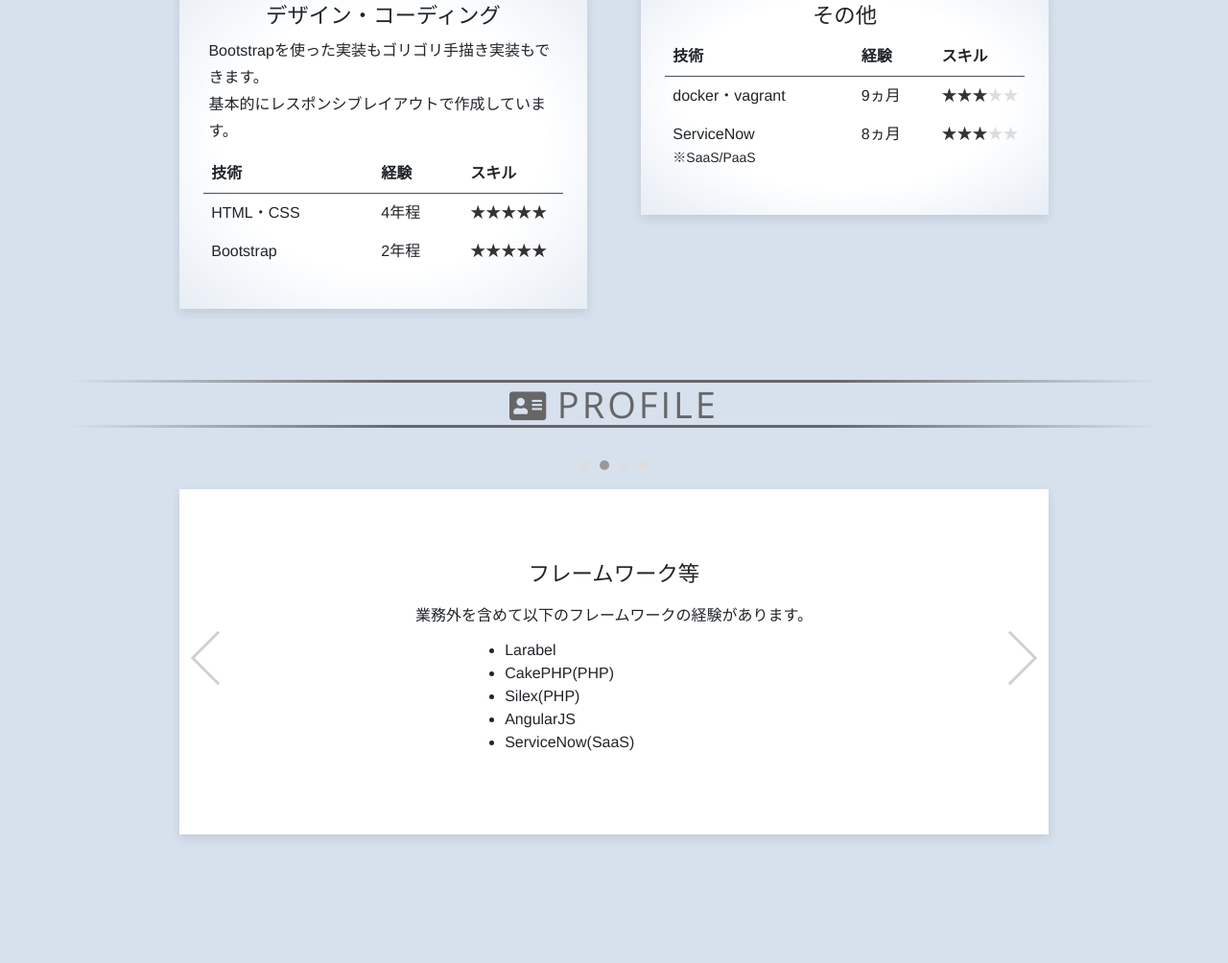
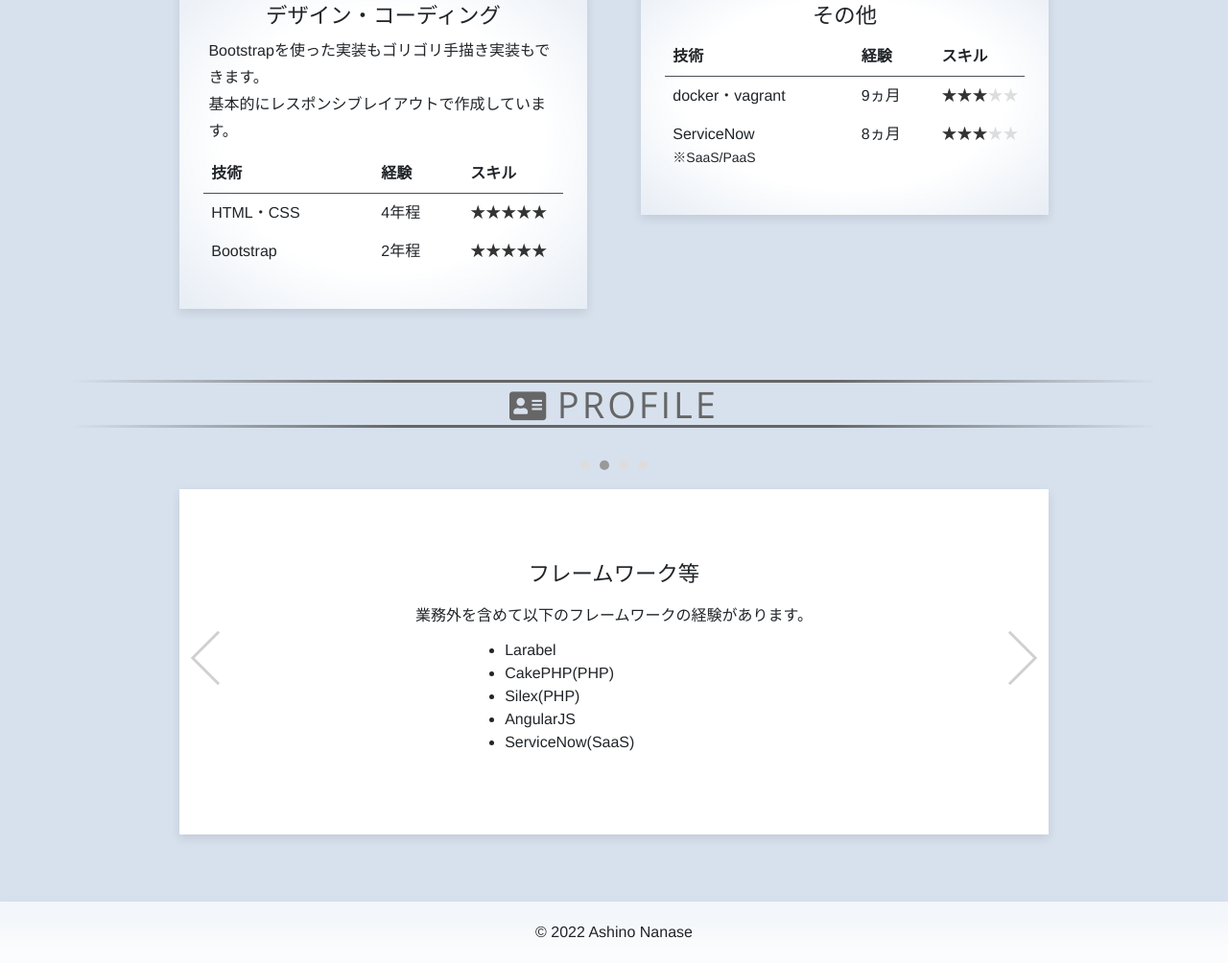
Before and after one commit to ashinon/portfolio, a website built with webpack: page index.html in a window 1280 px wide. Shown: the part 2061-3065 px from the top of the page at 96% size. Before the commit the page ends 2971 px from the top, so only its background shows below. Built offline with nearby package versions, Linux system fonts and the light colour scheme; some icons are missing.

Commit message:
[add] フッターを追加

```diff
--- a/index.html
+++ b/index.html
@@ -243,6 +243,7 @@
         </div>
       </div>
       <!-- profile -->
+      <footer>© 2022 Ashino Nanase</footer>
     </div>
   </body>
 </html>
--- a/src/sass/style.scss
+++ b/src/sass/style.scss
@@ -88,6 +88,34 @@ p {
       rgba(255, 255, 255, 0) 100%
     );
   }
+}
+
+footer {
+  width: 100%;
+  padding: 20px;
+  margin-top: 30px;
+  display: flex;
+  justify-content: center;
+  align-items: center;
+  background: -moz-linear-gradient(
+    bottom,
+    rgba(255, 255, 255, 0.7) 25%,
+    rgba(255, 255, 255, 0.8) 50%,
+    rgba(255, 255, 255, 0.9) 80%
+  );
+  background: -webkit-linear-gradient(
+    bottom,
+    rgba(255, 255, 255, 0.7) 25%,
+    rgba(255, 255, 255, 0.8) 50%,
+    rgba(255, 255, 255, 0.9) 80%
+  );
+  background: linear-gradient(
+    to bottom,
+    rgba(255, 255, 255, 0.7) 25%,
+    rgba(255, 255, 255, 0.8) 50%,
+    rgba(255, 255, 255, 0.9) 80%
+  );
+  box-shadow: 0 8px 15px 0 rgba(0, 0, 0, 0.1);
 }
 
 /****************************************
```
